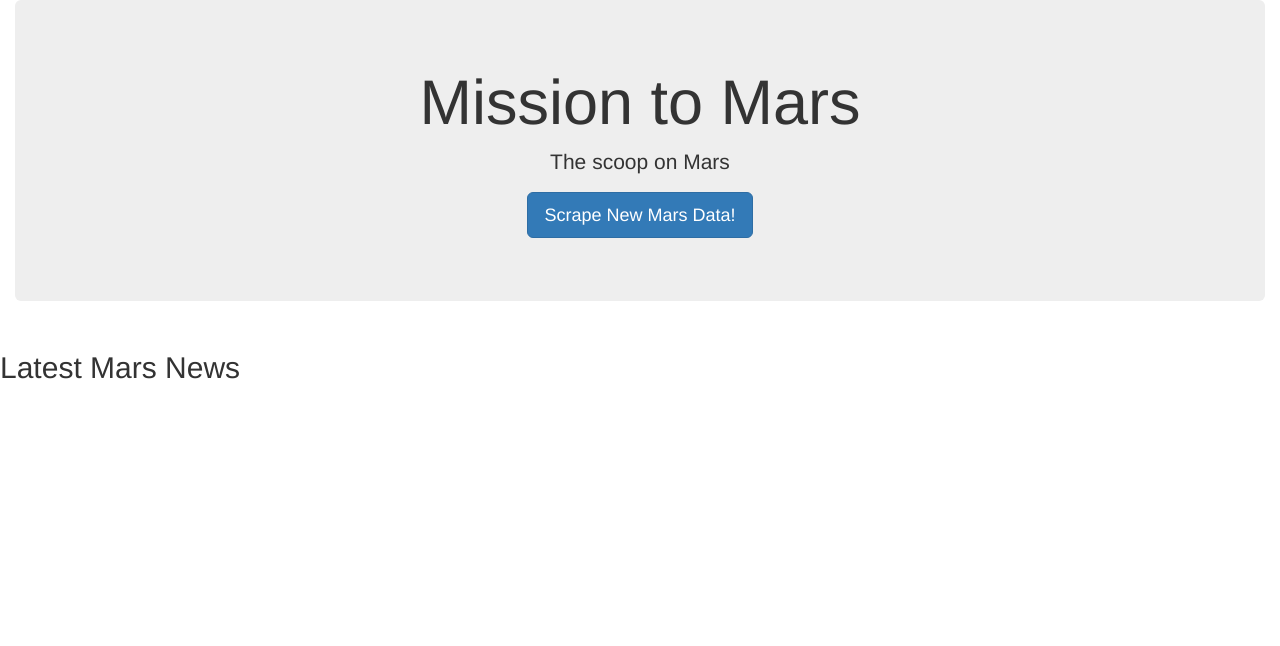
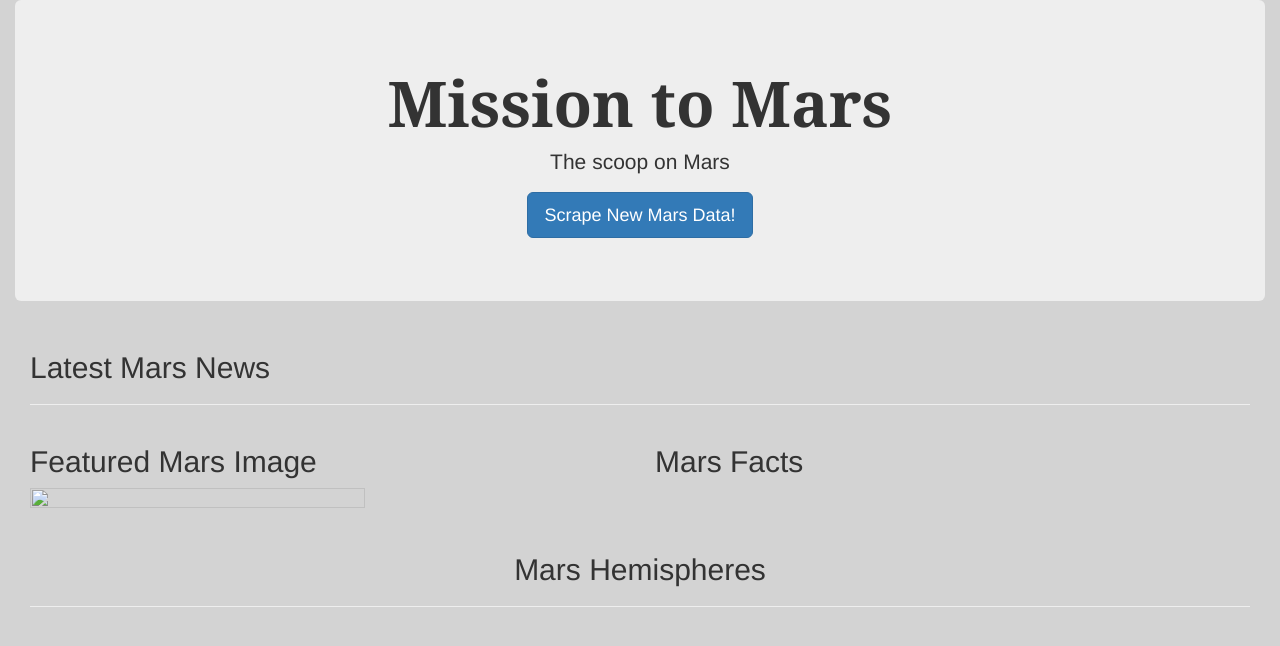
Before and after one commit to chanrce/web-scraping-challenge, a Flask app: page / in a window 1280 px wide. Shown: the top 646 px of the page. Run offline with Flask 2, Linux system fonts and the light colour scheme; data that the repository does not hold is empty; some libraries are stand-ins or nearby versions.

Commit message:
need to fix hemisphere data orientation and css

```diff
--- /dev/null
+++ b/css/style.css
@@ -0,0 +1,58 @@
+/* Your stylesheet */
+
+/* color of latitude button */
+.navbar-brand
+{
+    background-color: mediumslateblue;
+    padding: 5pt;
+    color: white;
+}
+
+/* text of latitude button */
+.navbar-light .navbar-brand {
+    color:white;
+    font-weight:bold;
+    font-family: Georgia, 'Times New Roman', Times, serif;
+
+}
+
+/* hover feature */
+
+.nav-item > a:hover {
+    background-color: lightgray
+}
+
+.dropdown-menu > a:hover {
+    background-color: lightgray
+}
+
+/* headings */
+
+h1 {
+  font-size: 25px;
+  color: mediumslateblue;
+  font-weight: bold;
+  font-family: Georgia, 'Times New Roman', Times, serif;
+}
+
+h4 {
+  color: mediumslateblue;
+  text-align: center;
+  font-weight: bold;
+  font-family: Georgia, 'Times New Roman', Times, serif;
+}
+
+/* container */
+.container{
+
+    position: relative;
+    padding:50pt;
+    top: 55pt;
+    background-color:white;
+
+}
+
+/* background color */
+body{
+    background-color:lightgray;
+}
--- a/scrape_mars.py
+++ b/scrape_mars.py
@@ -100,8 +100,9 @@ def scrape_web():
 
 
 
-    # Converting data to HTML table string
-    html_table = facts_df.to_html()
+    # Converting data to HTML table string. Removing index and headers for clearer table.
+    html_table = facts_df.to_html(index=False, header=False)
+
     # html_table
 
 
--- a/templates/index.html
+++ b/templates/index.html
@@ -7,6 +7,8 @@
   <meta http-equiv="X-UA-Compatible" content="ie=edge">
   <title>Mission to Mars</title>
   <link rel="stylesheet" href="https://maxcdn.bootstrapcdn.com/bootstrap/3.3.7/css/bootstrap.min.css">
+  <!-- Our own CSS stylesheet -->
+  <link rel="stylesheet" href="css/style.css">
 </head>
 
 <!-- Header and button -->
@@ -20,25 +22,54 @@
   </div>
 <!-- News title and snippet -->
   <div class="container-fluid">
-    <div class="row">
-      <div class="padding 20pt">
+    <div class="col-lg-12">
+      <!-- <div class="padding 20pt"> -->
       <h2 class >Latest Mars News</h2>
-        <p><strong>{{ information["News Title"]}}</strong></p>
+        <p><strong>{{information["News Title"]}}</strong></p>
       <p>{{ information["News Paragraph"] }}</p>
-   </div>
+
+
+  <!-- Added thematic break for proper alignment of featured image and table-->
+  <hr>
+
+  <!-- Featured image and table -->
+  <div class="row">
+    <div class="col-md-6">
+        <h2>Featured Mars Image</h2>
+        <img src= "{{information["Featured Image"]}}" class="img-fluid" width=75% height=75%>
+    </div>
+
+    <div class="col-md-5">
+        <h2>Mars Facts</h2>
+        <div class="table-responsive">
+          <table class="table">
+          {{information["Mars Facts"]|safe}}
+          </table>
+        </div>
+    </div>
+  </div>
+
+  <!-- Break for next section-->
+  <br>
+
+  <!-- Section Header -->
+  <h2 class="text-center">Mars Hemispheres</h2>
+  <!-- Thematic break -->
+  <hr>
+  <!-- Hemispheres information -->
+   <div class="row">
+    <div class="col-md-6">
+
+      {%for x in information.Hemispheres%}
+      <img src= "{{x["img_url"]}}">
+      {%endfor%}
+
+  </div>
   </div>
 
 
-        <img src="{{information["Featured Image"]}}">
-        <p>{{information["Mars Facts"]|safe}}</p>
-        {%for x in information.Hemispheres%}
-           <img src= "{{x["img_url"]}}">
-        {%endfor%}
 
 
-
-  </div>
-  </div>
 </body>
 
 </html>
```
Also changed, not shown: 1 other file.
